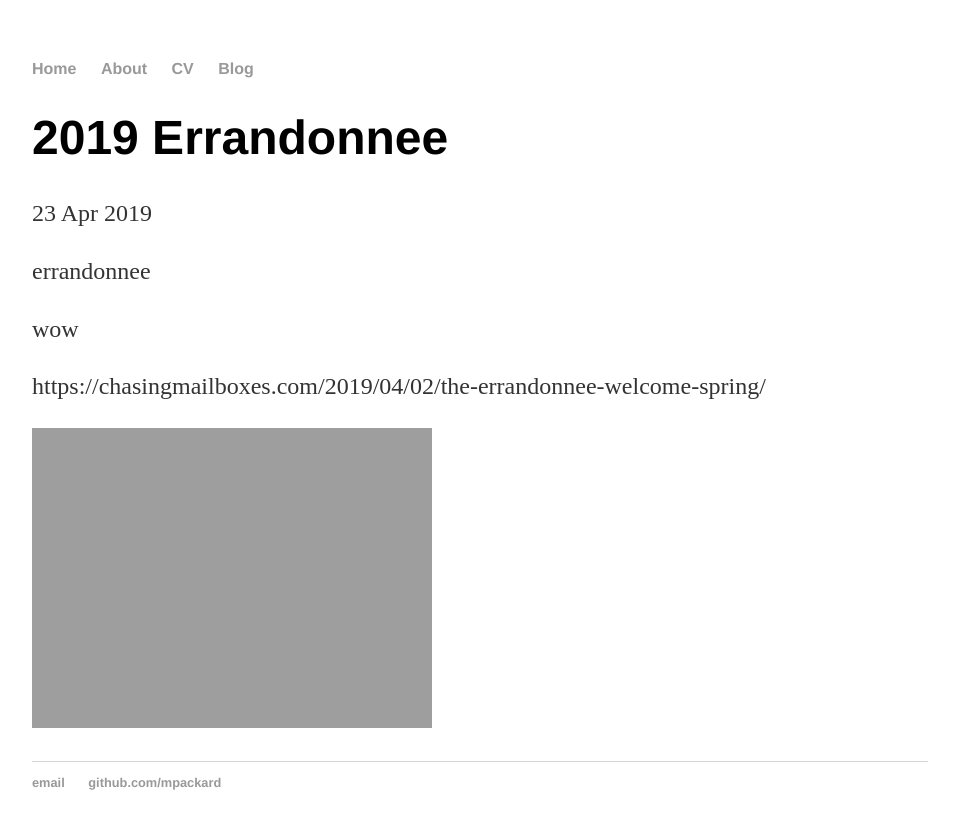
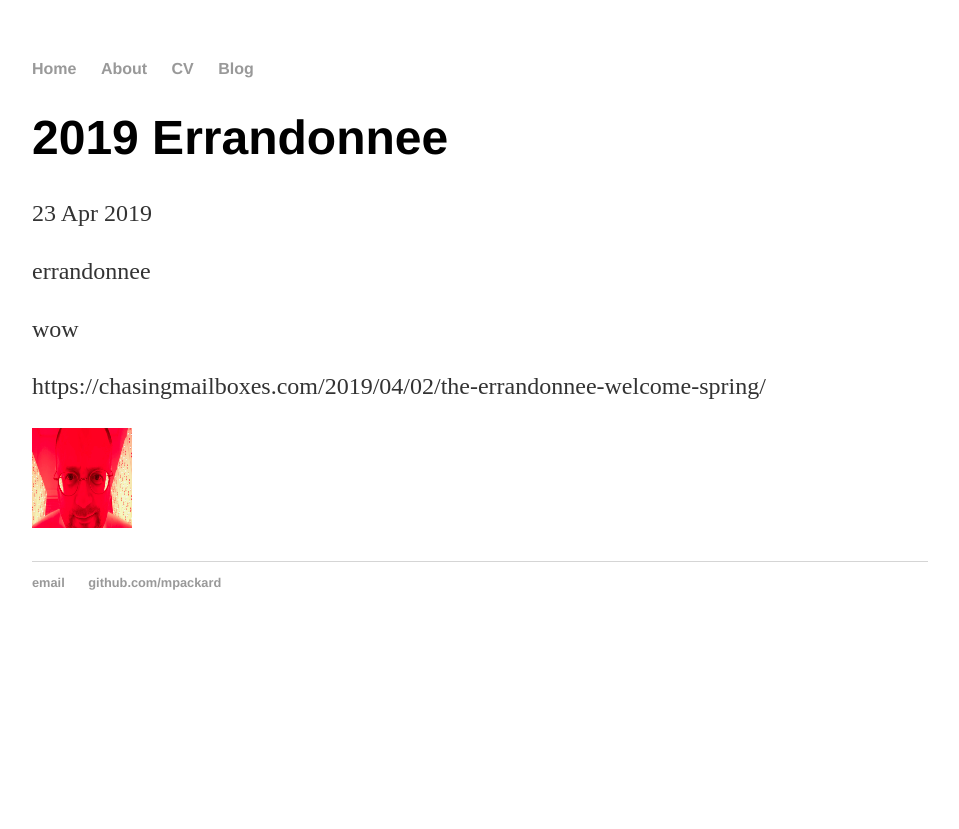
Before and after one commit to mpackard/mpackard.github.io, a Jekyll site: the page built from _posts/2019-04-23-2019-errandonnee.md, in a window 1280 px wide. Shown: the top 829 px of the page, without its empty margins (160-1119 px from the left). Built offline with Jekyll 4.4.1, drawn with Linux system fonts in a browser that asks for light colours.

Commit message:
Update 2019-04-23-2019-errandonnee.md

```diff
--- a/_posts/2019-04-23-2019-errandonnee.md
+++ b/_posts/2019-04-23-2019-errandonnee.md
@@ -10,4 +10,4 @@ wow
 
 https://chasingmailboxes.com/2019/04/02/the-errandonnee-welcome-spring/
 
-![redlight]({{ site.url }}/assets/IMG_0796.jpeg =250x)
+![redlight]({{ site.url }}/assets/IMG_0796.jpeg){: height="100px" width="100x"}
```
